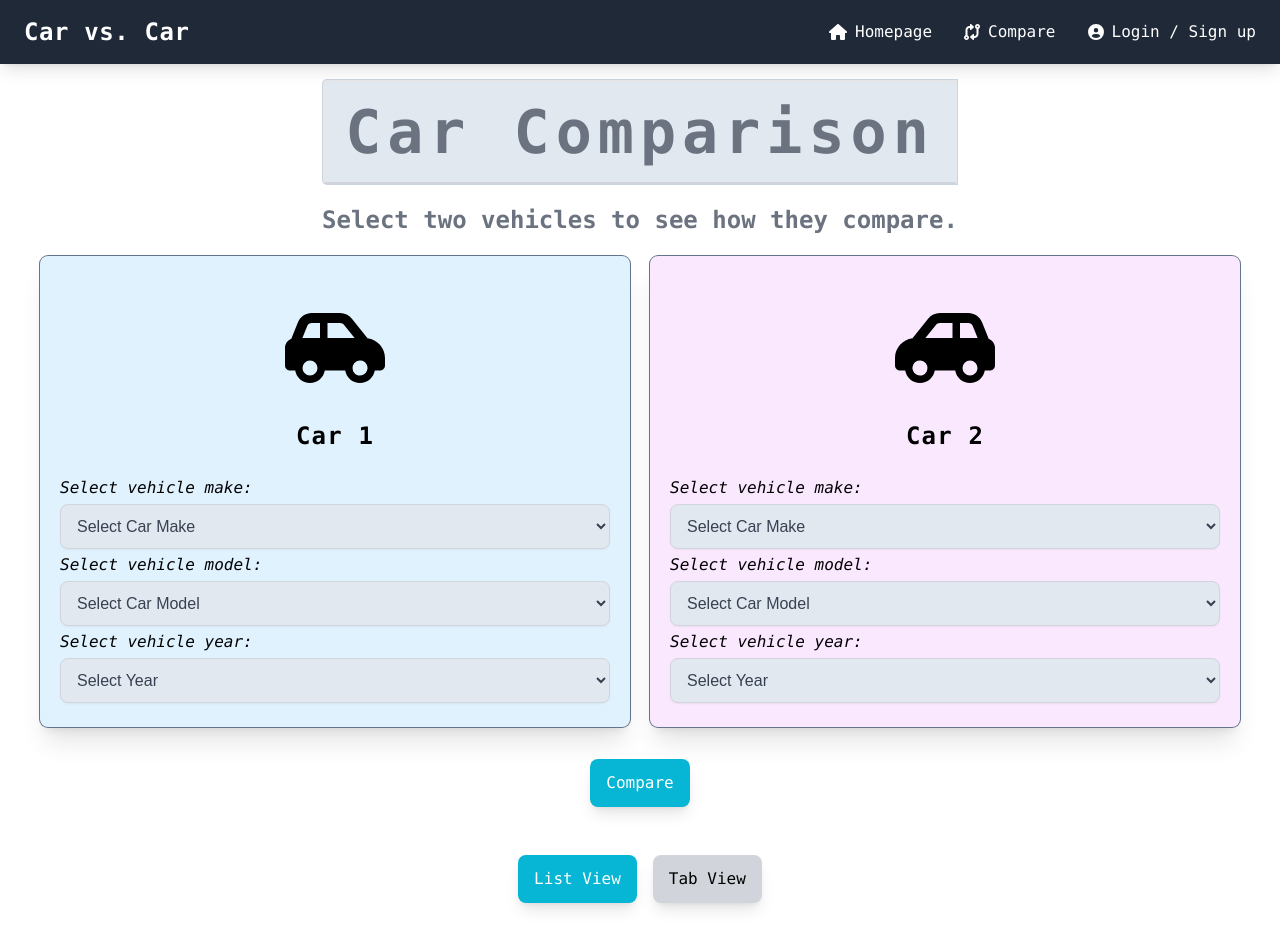
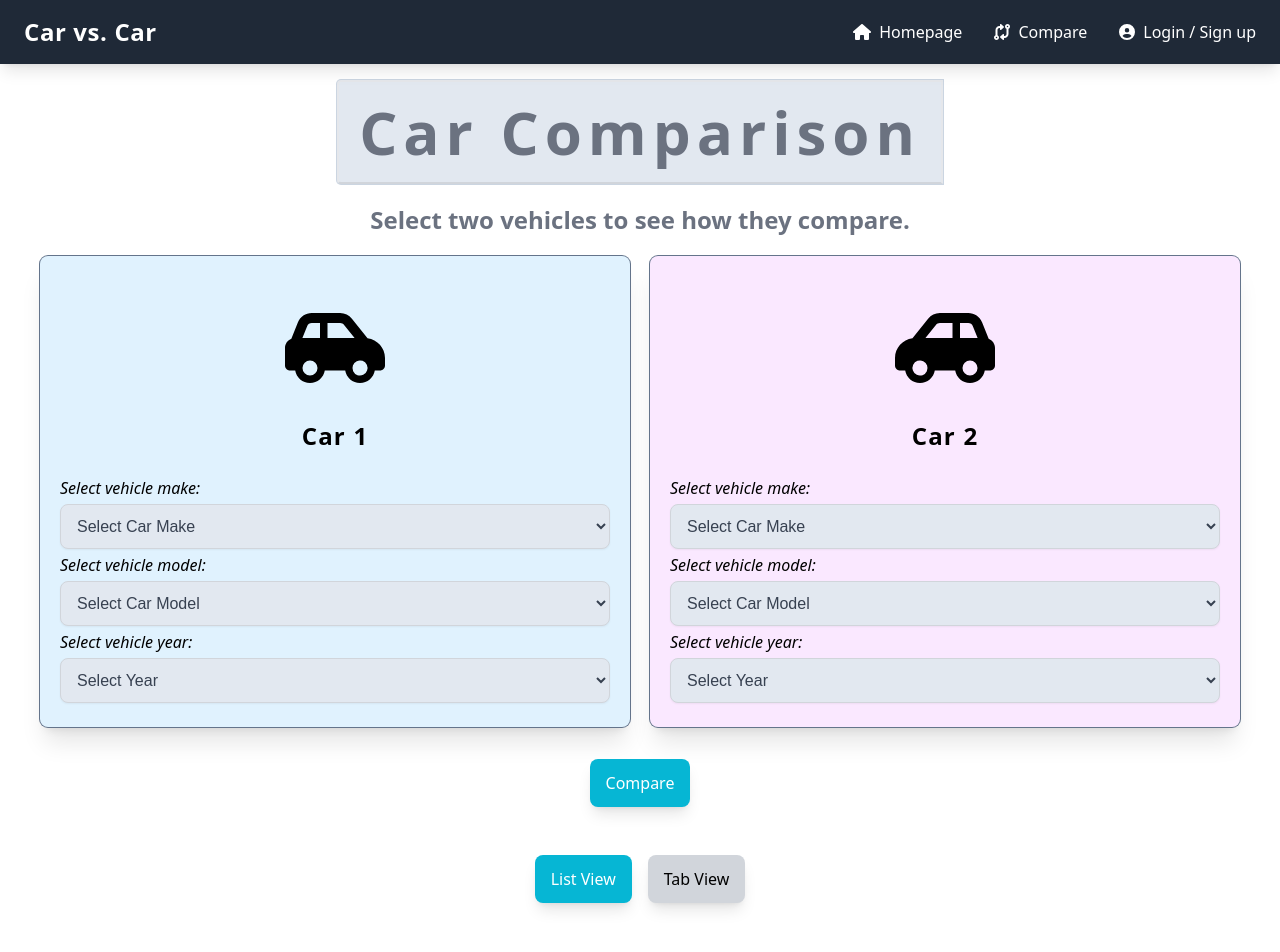
Before and after one commit to alramirez729/CarVsCar, a React (Create React App) app in the folder frontend/: page /compare in a window 1280 px wide. Shown: the top 952 px of the page. Built offline with nearby package versions, Linux system fonts and the light colour scheme.

Commit message:
Changed font across the webapp; visual fixes. - fixed nonnumerical box to appear better - changed from mono to sans

```diff
--- a/frontend/src/Navbar.js
+++ b/frontend/src/Navbar.js
@@ -22,7 +22,7 @@ function Navbar() {
     <nav className="bg-gray-800 text-white w-full py-4 shadow-lg fixed top-0 left-0 z-50">
       <div className="container mx-auto flex items-center justify-between px-6">
         {/* Brand / Logo */}
-        <Link to="/" className="text-2xl font-bold font-mono tracking-wide hover:scale-125 transition duration-300">
+        <Link to="/" className="text-2xl font-bold font-sans tracking-wide hover:scale-125 transition duration-300">
           Car vs. Car
         </Link>
 
@@ -31,20 +31,20 @@ function Navbar() {
           <li>
             <Link to="/homepage" className="hover:text-cyan-400 hover:scale-125 transition duration-300 flex items-center space-x-2">
               <FontAwesomeIcon icon={faHome} />
-              <span className="hidden sm:block font-mono hover:scale-105">Homepage</span>
+              <span className="hidden sm:block font-sans hover:scale-105">Homepage</span>
             </Link>
           </li>
           <li>
             <Link to="/compare" className="hover:text-cyan-400 hover:scale-125 transition duration-300 flex items-center space-x-2">
               <FontAwesomeIcon icon={faCodeCompare} />
-              <span className="hidden sm:block font-mono hover:scale-105">Compare</span>
+              <span className="hidden sm:block font-sans hover:scale-105">Compare</span>
             </Link>
           </li>
           {!isLoggedIn ? (
             <li>
               <Link to="/login" className="hover:text-cyan-400 hover:scale-125 transition duration-300 flex items-center space-x-2">
                 <FontAwesomeIcon icon={faUserCircle} />
-                <span className="hidden sm:block font-mono hover:scale-105">Login / Sign up</span>
+                <span className="hidden sm:block font-sans hover:scale-105">Login / Sign up</span>
               </Link>
             </li>
           ) : (
@@ -54,7 +54,7 @@ function Navbar() {
                 className="hover:text-cyan-400 transition hover:scale-125 duration-300 flex items-center space-x-2"
               >
                 <FontAwesomeIcon icon={faUserCircle} />
-                <span className="hidden sm:block font-mono hover:scale-105">Account</span>
+                <span className="hidden sm:block font-sans hover:scale-105">Account</span>
               </button>
               {dropdownOpen && (
                 <div className="absolute right-0 mt-2 w-40 bg-white text-black shadow-lg rounded-md">
--- a/frontend/src/index.css
+++ b/frontend/src/index.css
@@ -19,7 +19,7 @@ body {
 }
 
 .general-button-styling{
-    @apply mt-8 bg-cyan-500 text-white font-mono py-3 px-4 rounded-lg hover:bg-cyan-400 transition duration-300 ease-in-out transform hover:scale-105 shadow-lg;
+    @apply mt-8 bg-cyan-500 text-white font-sans py-3 px-4 rounded-lg hover:bg-cyan-400 transition duration-300 ease-in-out transform hover:scale-105 shadow-lg;
 }
 
 .box_with_shadow{
@@ -27,19 +27,19 @@ body {
 }
 
 .heading{
-    @apply text-6xl font-bold mb-5 text-center text-gray-500 font-mono;
+    @apply text-6xl font-bold mb-5 text-center text-gray-500 font-sans;
 }
 
 .subheading{
-    @apply text-2xl font-bold mb-5 text-center text-gray-500 font-mono;
+    @apply text-2xl font-bold mb-5 text-center text-gray-500 font-sans;
 }
 
 .title{
-    @apply text-2xl font-bold font-mono tracking-wider mb-6 text-center;
+    @apply text-2xl font-bold font-sans tracking-wider mb-6 text-center;
 }
 
 .subtitle{
-    @apply text-xl text-slate-900 font-mono mb-3;
+    @apply text-xl text-slate-900 font-sans mb-3;
 }
 
 .dropdown_input_styling{
--- a/frontend/src/pages/compare.js
+++ b/frontend/src/pages/compare.js
@@ -324,13 +324,13 @@ const fetchSuggestions = async (type, make = '', model = '', carNumber) => {
                   rounded-lg shadow-md border border-gray-200
                   w-full max-w-4xl lg:max-w-6xl xl:max-w-7xl mx-auto my-10">
             {/* Title */}
-            <h2 className="text-2xl font-bold text-gray-700 mb-4 font-mono text-center">Car Feature Overview</h2>
+            <h2 className="text-2xl font-bold text-gray-700 mb-4 font-sans text-center">Car Feature Overview</h2>
 
             {/* Header Row */}
-            <div className="grid grid-cols-3 w-full bg-blue-300 py-2 rounded-t-lg text-center font-semibold text-gray-700">
-                <p className="font-bold font-mono text-lg italic text-gray-600">Spec.</p>
-                <p className="font-bold font-mono text-lg italic text-gray-700">{make1}:</p>
-                <p className="font-bold font-mono text-lg italic text-gray-700">{make2}:</p>
+            <div className="grid grid-cols-3 w-full bg-blue-300 py-2 rounded-t-lg text-center font-semibold text-gray-700 p-4">
+                <p className="font-bold font-sans text-lg italic text-gray-600 text-left">   Spec.</p>
+                <p className="font-bold font-sans text-lg italic text-gray-700 text-left">{make1}:</p>
+                <p className="font-bold font-sans text-lg italic text-gray-700 text-left">{make2}:</p>
             </div>
        {nonNumericalMetrics.map((metric, index) => {
                 const car1Value =
@@ -351,9 +351,9 @@ const fetchSuggestions = async (type, make = '', model = '', carNumber) => {
                           border-b border-gray-300
                       `}
                   >
-                        <p className="text-lg font-mono font-medium text-gray-800">{labels[metric]}</p>
-                        <p className="text-lg font-mono  text-gray-700 font-semibold">{car1Value?.charAt(0).toUpperCase() + car1Value?.slice(1) || 'N/A'}</p>
-                        <p className="text-lg font-mono  text-gray-700 font-semibold">{car2Value?.charAt(0).toUpperCase() + car2Value?.slice(1) || 'N/A'}</p>
+                        <p className="text-lg font-sans font-medium text-gray-800">{labels[metric]}</p>
+                        <p className="text-lg font-sans  text-gray-700 font-semibold">{car1Value?.charAt(0).toUpperCase() + car1Value?.slice(1) || 'N/A'}</p>
+                        <p className="text-lg font-sans  text-gray-700 font-semibold">{car2Value?.charAt(0).toUpperCase() + car2Value?.slice(1) || 'N/A'}</p>
                     </div>
                 );
             })}
@@ -607,7 +607,7 @@ const fetchSuggestions = async (type, make = '', model = '', carNumber) => {
         y={y}
         dy={16} // Adjust vertical positioning
         textAnchor="middle"
-        className="text-gray-600 text-sm font-mono"
+        className="text-gray-600 text-sm font-sans"
       >
         {payload.value}
       </text>
@@ -620,7 +620,7 @@ const fetchSuggestions = async (type, make = '', model = '', carNumber) => {
         y={y}
         dx={0} // Adjust horizontal positioning
         textAnchor="end"
-        className="text-gray-600 text-sm font-mono"
+        className="text-gray-600 text-sm font-sans"
       >
         {payload.value}
       </text>
@@ -634,7 +634,7 @@ const fetchSuggestions = async (type, make = '', model = '', carNumber) => {
               className="block w-4 h-4 rounded-full ring-0 ring-slate-500"
               style={{ backgroundColor: entry.color }}
             ></span>
-            <span className="text-sm font-mono text-gray-700">{entry.value.charAt(0).toUpperCase() + entry.value?.slice(1)}</span>
+            <span className="text-sm font-sans text-gray-700">{entry.value.charAt(0).toUpperCase() + entry.value?.slice(1)}</span>
           </div>
         ))}
       </div>
@@ -654,12 +654,12 @@ const fetchSuggestions = async (type, make = '', model = '', carNumber) => {
         return (
           <div
           style={tooltipStyle}
-          className="bg-white border border-gray-300 p-4 rounded-lg shadow-md font-mono ring-2 ring-slate-500">
+          className="bg-white border border-gray-300 p-4 rounded-lg shadow-md font-sans ring-2 ring-slate-500">
             <p className="font-bold text-lg mb-2 italic">{label}</p>
             {payload.map((entry, index) => (
               <div key={`item-${index}`} className="text-sm">
                 <span
-                  className="font-medium italic font-bold font-mono"
+                  className="font-medium italic font-bold font-sans"
                   style={{ color: entry.color }}
                 >
                   {entry.name}
@@ -683,13 +683,13 @@ const fetchSuggestions = async (type, make = '', model = '', carNumber) => {
         <Tooltip content={<CustomTooltip />}/>
         <Legend content={<CustomLegend />} />
         <Bar
-          className="font-mono"
+          className="font-sans"
           dataKey={car1.make}
           fill={'#7dd3fc'}
           barSize={70}
         />
         <Bar
-          className="font-mono"
+          className="font-sans"
           dataKey={car2.make}
           fill={'#cc49ff'}
           barSize={70}
@@ -702,7 +702,7 @@ const fetchSuggestions = async (type, make = '', model = '', carNumber) => {
     <div className="flex flex-col p-2 gap-0 bg-gray-100 rounded-lg shadow-md mb-4">
       {/* Metric Label and Explanation */}
       <div className="flex items-center justify-between w-full mb-2">
-        <h3 className="text-xl font-bold font-mono">{metricLabel}</h3>
+        <h3 className="text-xl font-bold font-sans">{metricLabel}</h3>
         <FontAwesomeIcon
           icon={faQuestionCircle}
           className="ml-2 text-blue-600 cursor-pointer transition-transform duration-200 hover:scale-110"           onClick={toggleExplanation}
@@ -778,7 +778,7 @@ const fetchSuggestions = async (type, make = '', model = '', carNumber) => {
 
           {/* Make Dropdown */}
           <div className="relative w-full">
-            <h1 className="font-thin italic font-mono">Select vehicle make:</h1>
+            <h1 className="font-thin italic font-sans">Select vehicle make:</h1>
             <select
               value={make1}
               onChange={(e) => {
@@ -798,7 +798,7 @@ const fetchSuggestions = async (type, make = '', model = '', carNumber) => {
 
           {/* Model Dropdown */}
           <div className="relative w-full">
-          <h1 className="font-thin italic font-mono">Select vehicle model:</h1>
+          <h1 className="font-thin italic font-sans">Select vehicle model:</h1>
             <select
               value={model1}
               onChange={(e) => {
@@ -817,7 +817,7 @@ const fetchSuggestions = async (type, make = '', model = '', carNumber) => {
 
           {/* Year Dropdown */}
           <div className="relative w-full">
-          <h1 className="font-thin italic font-mono">Select vehicle year:</h1>
+          <h1 className="font-thin italic font-sans">Select vehicle year:</h1>
           <select
             value={year1}
             onChange={(e) => setYear1(e.target.value)}
@@ -865,7 +865,7 @@ const fetchSuggestions = async (type, make = '', model = '', carNumber) => {
 
           {/* Make 2 Input with Dropdown */}
           <div className="relative w-full">
-          <h1 className="font-thin italic font-mono">Select vehicle make:</h1>
+          <h1 className="font-thin italic font-sans">Select vehicle make:</h1>
             <select
               value={make2}
               onChange={(e) => {
@@ -885,7 +885,7 @@ const fetchSuggestions = async (type, make = '', model = '', carNumber) => {
 
           {/* Model 2 Input with Dropdown */}
           <div className="relative w-full">
-          <h1 className="font-thin italic font-mono">Select vehicle model:</h1>
+          <h1 className="font-thin italic font-sans">Select vehicle model:</h1>
             <select
               value={model2}
               onChange={(e) => {
@@ -905,7 +905,7 @@ const fetchSuggestions = async (type, make = '', model = '', carNumber) => {
 
           {/* Year 2 Input */}
           <div className="relative w-full">
-          <h1 className="font-thin italic font-mono">Select vehicle year:</h1>
+          <h1 className="font-thin italic font-sans">Select vehicle year:</h1>
           <select
             value={year2}
             onChange={(e) => setYear2(e.target.value)}
@@ -968,13 +968,13 @@ const fetchSuggestions = async (type, make = '', model = '', carNumber) => {
 
       <div className="flex flex-row space-x-4 my-4">
         <button
-          className={`mt-8 text-blue font-mono py-3 px-4 rounded-lg transition duration-300 ease-in-out transform hover:scale-105 shadow-lg ${viewMode === 'list' ? 'bg-cyan-500 text-white' : 'bg-gray-300 text-black'}`}
+          className={`mt-8 text-blue font-sans py-3 px-4 rounded-lg transition duration-300 ease-in-out transform hover:scale-105 shadow-lg ${viewMode === 'list' ? 'bg-cyan-500 text-white' : 'bg-gray-300 text-black'}`}
           onClick={() => setViewMode('list')}
         >
           List View
         </button>
         <button
-          className={`mt-8 text-blue font-mono py-3 px-4 rounded-lg transition duration-300 ease-in-out transform hover:scale-105 shadow-lg ${viewMode === 'tab' ? 'bg-cyan-500 text-white' : 'bg-gray-300 text-black'}`}
+          className={`mt-8 text-blue font-sans py-3 px-4 rounded-lg transition duration-300 ease-in-out transform hover:scale-105 shadow-lg ${viewMode === 'tab' ? 'bg-cyan-500 text-white' : 'bg-gray-300 text-black'}`}
           onClick={() => setViewMode('tab')}
         >
           Tab View
@@ -1013,7 +1013,7 @@ const fetchSuggestions = async (type, make = '', model = '', carNumber) => {
           <div className="flex flex-col sm:flex-row justify-between lg:gap-12 md:gap-8 sm:gap-4 gap-2 my-10 items-center">
             {/* Car 1 Speedometer */}
             <div className="flex flex-col items-center">
-              <h4 className="font-semibold text-sm text-center font-mono bg-sky-400 text-white px-4 py-1 rounded-lg">
+              <h4 className="font-semibold text-sm text-center font-sans bg-sky-400 text-white px-4 py-1 rounded-lg">
                 {make1 && model1 ? `${make1} - ${model1} (${year1})` : "Car 1"}
               </h4>
               {renderSpeedometers("Car 1", overallRating1, fuelEfficiency1, power1)}
@@ -1021,13 +1021,13 @@ const fetchSuggestions = async (type, make = '', model = '', carNumber) => {
 
             {/* Car 2 Speedometer */}
             <div className="flex flex-col items-center">
-              <h4 className="font-semibold text-sm text-center font-mono bg-fuchsia-500 text-white px-4 py-1 rounded-lg">
+              <h4 className="font-semibold text-sm text-center font-sans bg-fuchsia-500 text-white px-4 py-1 rounded-lg">
                 {make2 && model2 ? `${make2} - ${model2} (${year2})` : "Car 2"}
               </h4>
               {renderSpeedometers("Car 2", overallRating2, fuelEfficiency2, power2)}
             </div>
           </div>
-          <div ref={resultsRef} className="grid grid-cols-[repeat(auto-fit,minmax(401px,1fr))] gap-2 w-full justify-center items-center">
+          <div ref={resultsRef} className="grid grid-cols-[repeat(auto-fit,minmax(400px,1fr))] gap-2 w-full justify-center items-center">
             {comparisonResult.length > 0 ? (
               comparisonResult.map((metricComponent, index) => (
                 <div key={index} className="flex flex-row items-center">
--- a/frontend/src/pages/homepage.js
+++ b/frontend/src/pages/homepage.js
@@ -8,7 +8,7 @@ function Homepage() {
   const { isLoggedIn, setIsLoggedIn } = useContext(AuthContext);
 
   return (
-    <div className="flex rounded-lg flex-col items-center justify-center p-3 text-center font-mono">
+    <div className="flex rounded-lg flex-col items-center justify-center p-3 text-center font-sans">
       <h1 className="my-5 heading tracking-widest ring-1 ring-slate-300 bg-slate-200 rounded-l h-30 w-30 border-b-gray-300 border-2 p-5">
         Welcome to Car vs. Car!
       </h1>
@@ -17,10 +17,10 @@ function Homepage() {
         alt="CarVsCar"
         className="max-w-[80vw] md:max-w-[70vw] lg:max-w-[60vw] mb-5 border-4 border-gray-300 rounded-lg object-contain"
       />
-      <p className="text-left text-base font-medium md:text-xl lg:text-2xl text-slate-900 font-mono leading-relaxed max-w-xl mx-0 px-5">
+      <p className="text-left text-base font-medium md:text-xl lg:text-2xl text-slate-900 font-sans leading-relaxed max-w-xl mx-0 px-5">
         Two cars of your choice go head to head. See which one suites your needs using
       </p>
-      <p className="text-center text-base font-medium md:text-xl lg:text-2xl text-slate-900 font-mono leading-relaxed max-w-xl mx-0 px-5">
+      <p className="text-center text-base font-medium md:text-xl lg:text-2xl text-slate-900 font-sans leading-relaxed max-w-xl mx-0 px-5">
         Car vs. Car!
       </p>
       {!isLoggedIn &&
```
Also changed, not shown: frontend/src/pages/accountPage.js (+7 -7 lines), frontend/src/pages/loginpage.js (+6 -6 lines).
